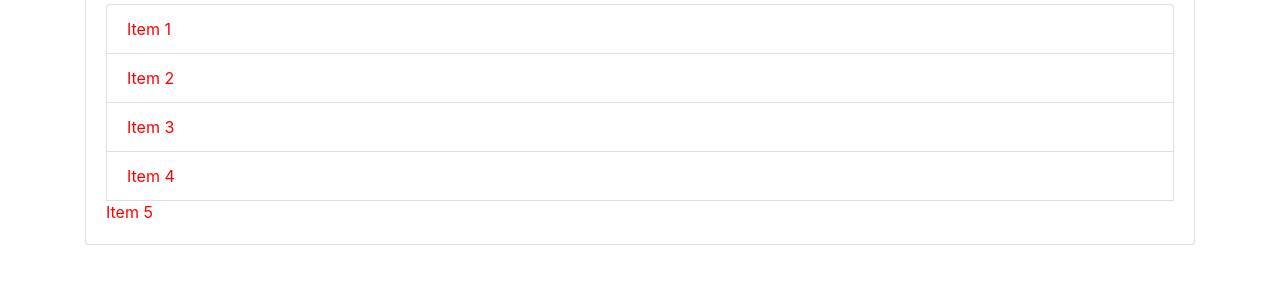
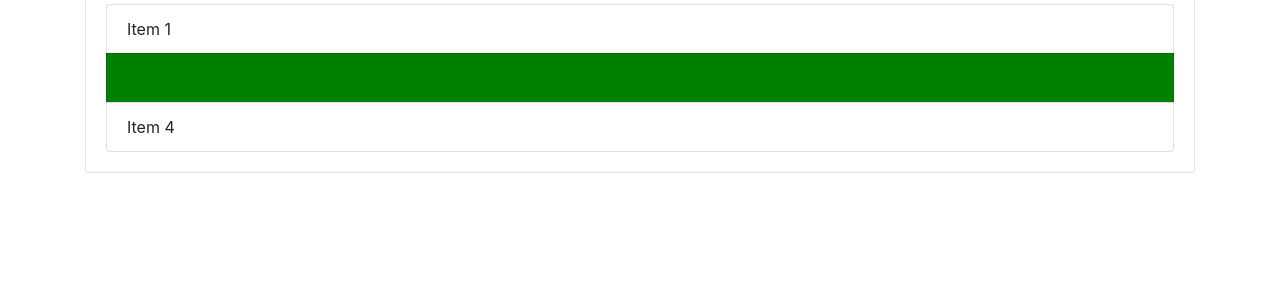
Before and after one commit to chaitanyakumar167/new, a plain HTML site: page index.html in a window 1280 px wide. Shown: the part 273-554 px from the top of the page. Drawn offline with nearby package versions, Linux system fonts and the light colour scheme.

Commit message:
changes by using querySelectors

```diff
--- a/index.html
+++ b/index.html
@@ -33,17 +33,26 @@
           <li class="list-group-item">Item 2</li>
           <li class="list-group-item">Item 3</li>
           <li class="list-group-item">Item 4</li>
-          <li class="newlist">Item 5</li>
         </ul>
       </div>
     </div>
     <script>
-      let listByClass = document.getElementsByClassName("newlist");
-      listByClass[0].style.listStyleType = "none";
+      // using querySelectors
+      let list2 = document.querySelector(".list-group-item:nth-child(2)");
+      list2.style.backgroundColor = "green";
+      let list3 = document.querySelector(".list-group-item:nth-child(3)");
+      list3.style.display = "none";
 
-      let listByTag = document.getElementsByTagName("li");
-      for (let i = 0; i < listByTag.length; i++) {
-        listByTag[i].style.color = "red";
+      // using querySelectorsAll
+      let list2ByQAll = document.querySelectorAll(
+        ".list-group-item:nth-child(2)"
+      );
+      list2ByQAll[0].style.color = "green"; // for one 1 element also queryselectorAll returns array
+      let listItems = document.querySelectorAll(
+        '.list-group-item:nth-child("odd")'
+      );
+      for (let i = 0; i < listItems.length; i++) {
+        listItems[i].style.backgroundColor = "green";
       }
     </script>
   </body>
```
